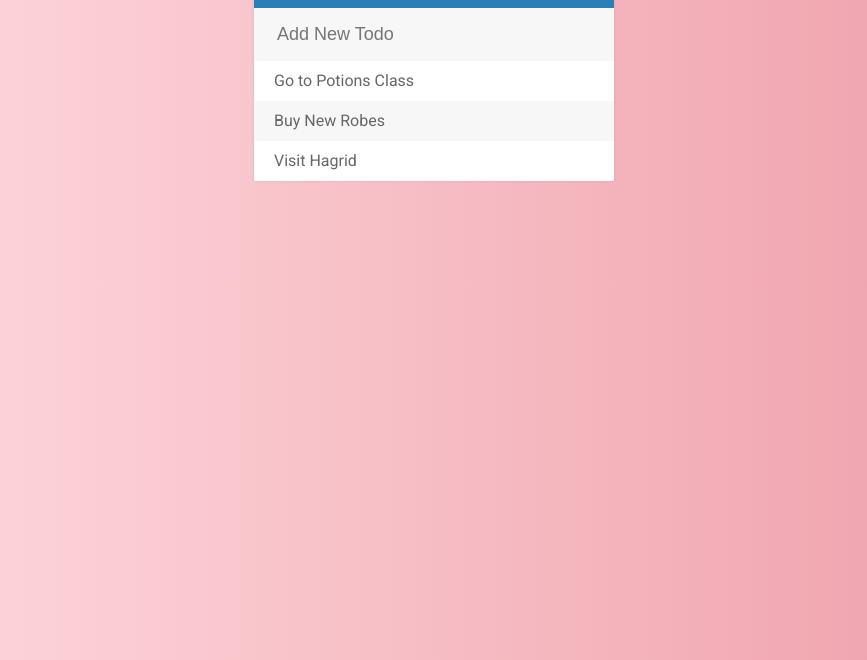
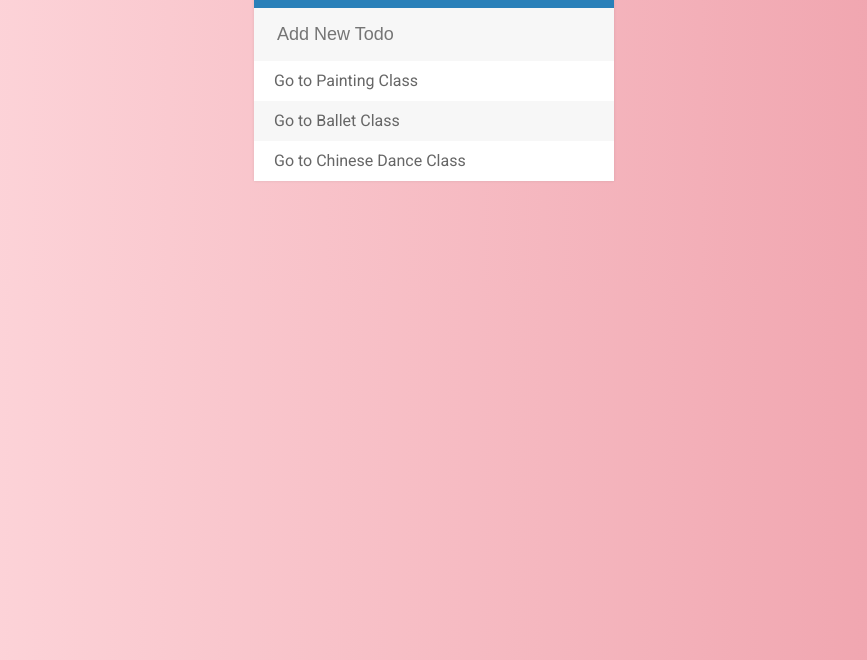
Before and after one commit to medalxing/Todo-List, a plain HTML site: page Todo List/Index.html in a window 1280 px wide. Shown: the part 140-800 px from the top of the page, without its empty margins (206-1073 px from the left). Drawn offline with nearby package versions, Linux system fonts and the light colour scheme.

Commit message:
Update the todo default screen

```diff
--- a/Todo List/Index.html
+++ b/Todo List/Index.html
@@ -16,9 +16,9 @@
 		<h1>To-Do List <i class="fa fa-pen"></i></h1>
 		<input type="text" placeholder="Add New Todo">
 		<ul>
-			<li><span><i class="fa fa-trash-alt"> </i> </span>Go to Potions Class</li>
-			<li><span><i class="fa fa-trash-alt"> </i></span>Buy New Robes</li>
-			<li><span><i class="fa fa-trash-alt"> </i> </span>Visit Hagrid</li>
+			<li><span><i class="fa fa-trash-alt"> </i> </span>Go to Painting Class</li>
+			<li><span><i class="fa fa-trash-alt"> </i></span>Go to Ballet Class</li>
+			<li><span><i class="fa fa-trash-alt"> </i> </span>Go to Chinese Dance Class</li>
 		</ul>
 
 	</div>
```
